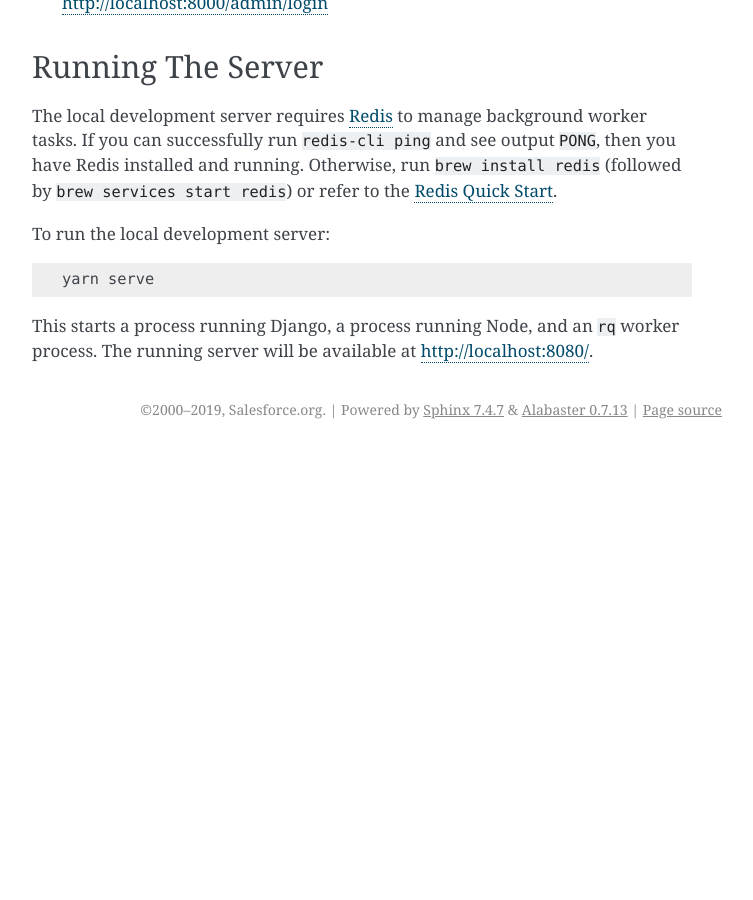
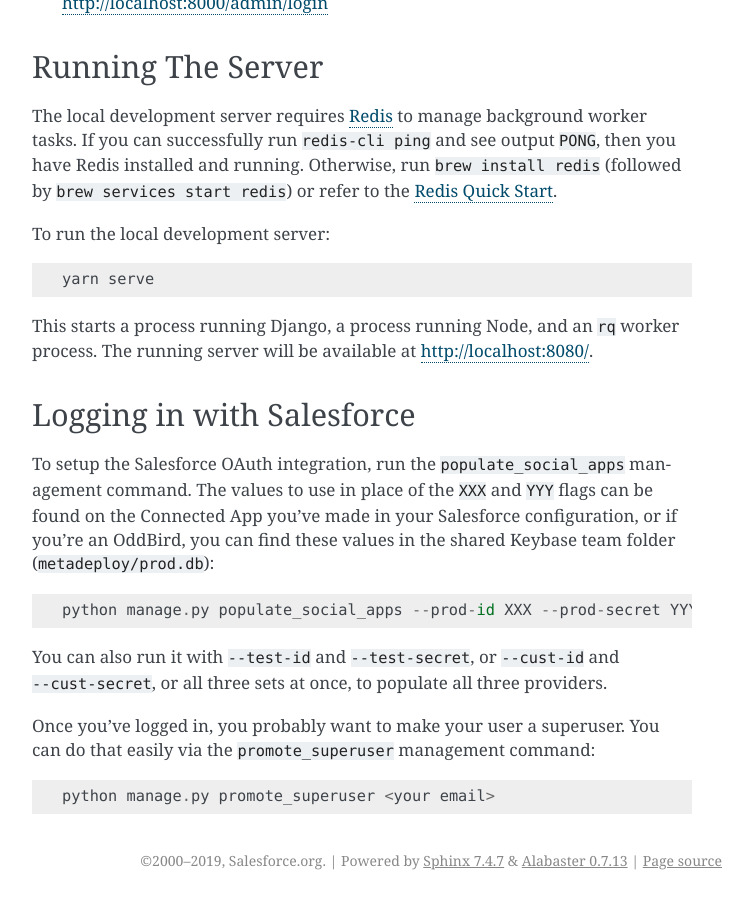
Before and after one commit to SFDO-Tooling/MetaDeploy, a Sphinx documentation site: the page built from docs/running.rst, in a window 1280 px wide and 900 px high, scrolled down 2641 px. Shown: the whole window, without its empty margins (388-1141 px from the left). Built offline with Sphinx 7.4.7, drawn with Linux system fonts in a browser that asks for light colours; before the commit the page ends 3090 px from its top, so only the background shows below that; some of the changed text lies outside the part shown.

Commit message:
Various fixes

```diff
--- a/docker-compose.yml
+++ b/docker-compose.yml
@@ -24,7 +24,7 @@
       /bin/bash -c 'while !</dev/tcp/postgres/5432; do echo "Waiting for postgres database to start..."; /bin/sleep 1; done; \
       /bin/sh /app/utility/start_server.sh;'
     ports:
-      - '8000:8000'
+      - '8080:8080'
     depends_on:
       - postgres
       - redis
--- a/docs/running.rst
+++ b/docs/running.rst
@@ -141,3 +141,24 @@
 The running server will be available at `<http://localhost:8080/>`_.
 
 .. _Redis Quick Start: https://redis.io/topics/quickstart
+
+Logging in with Salesforce
+==========================
+
+To setup the Salesforce OAuth integration, run the ``populate_social_apps``
+management command. The values to use in place of the ``XXX`` and ``YYY`` flags
+can be found on the Connected App you've made in your Salesforce configuration,
+or if you're an OddBird, you can find these values in the shared Keybase team
+folder (``metadeploy/prod.db``)::
+
+    python manage.py populate_social_apps --prod-id XXX --prod-secret YYY
+
+You can also run it with ``--test-id`` and ``--test-secret``, or
+``--cust-id`` and ``--cust-secret``, or all three sets at once, to
+populate all three providers.
+
+Once you've logged in, you probably want to make your user a superuser.
+You can do that easily via the ``promote_superuser`` management
+command::
+
+    python manage.py promote_superuser <your email>
--- a/package.json
+++ b/package.json
@@ -14,7 +14,7 @@
   },
   "scripts": {
     "webpack:serve": "webpack-dev-server --config webpack.dev.js",
-    "django:serve": "python manage.py runserver 0.0.0.0:8000",
+    "django:serve": "python manage.py runserver",
     "redis:clear": "redis-cli FLUSHALL",
     "worker:serve": "python manage.py rqworker default short",
     "scheduler:serve": "python manage.py rqscheduler --queue short",
@@ -110,13 +110,13 @@
     "lint-staged": "^10.0.7",
     "mini-css-extract-plugin": "^0.9.0",
     "node-fetch": "^2.6.0",
-    "node-sass": "^4.13.1",
     "npm-run-all": "^4.1.5",
     "nyc": "^15.0.0",
     "optimize-css-assets-webpack-plugin": "^5.0.3",
     "postcss-loader": "^3.0.0",
     "prettier": "^1.19.1",
     "redux-mock-store": "^1.5.4",
+    "sass": "^1.25.0",
     "sass-loader": "^8.0.2",
     "stylelint": "^13.1.0",
     "stylelint-config-prettier": "^8.0.1",
--- a/webpack.dev.js
+++ b/webpack.dev.js
@@ -24,6 +24,7 @@
   devtool: 'cheap-module-inline-source-map',
   devServer: {
     index: '',
+    host: '0.0.0.0',
     proxy: {
       '**': 'http://localhost:8000',
       '/ws': {
```
Also changed, not shown: 3 other files.
